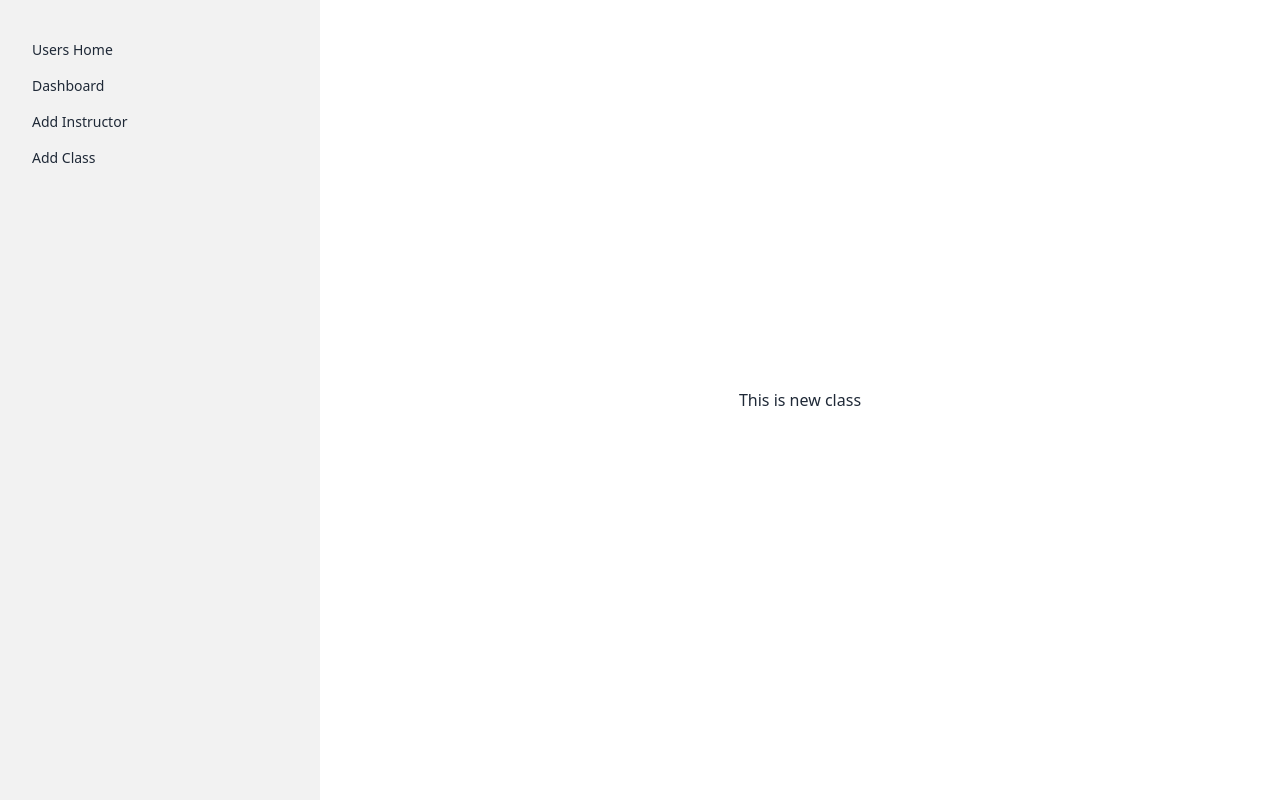
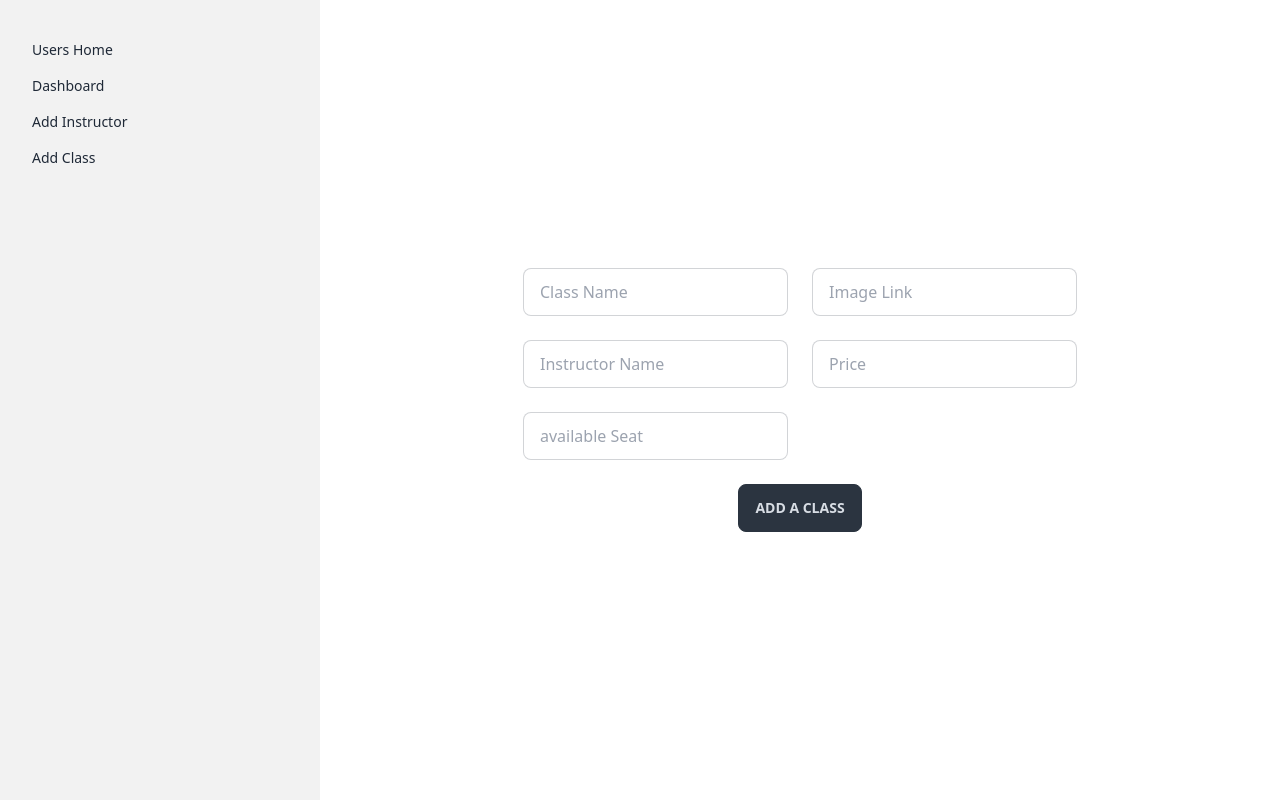
Before and after one commit to Syed-Anwarul-Haque-Piash/summer-camp-client, a React (Vite) app: page /dashboard/class in a window 1280 px wide. Built offline with nearby package versions, Linux system fonts and the light colour scheme; no server answers.

Commit message:
user-photo

```diff
--- a/src/pages/NewClass/NewClass.jsx
+++ b/src/pages/NewClass/NewClass.jsx
@@ -1,10 +1,68 @@
 import React from 'react';
+import { useForm } from 'react-hook-form';
 
 const NewClass = () => {
+    const { register, handleSubmit, formState: { errors } } = useForm();
+    const onSubmit = data => {
+        console.log(data)
+    }
     return (
-        <div>
-            This is new class
-        </div>
+        <div >
+        <form onSubmit={handleSubmit(onSubmit)}>
+            <div className="grid grid-cols-1 md:grid-cols-2 gap-6 ms-4 me-4">
+
+                <div className="form-control">
+
+                    <input
+                        className="input input-bordered"
+                        {...register("name")}
+                        placeholder="Class Name"
+
+                    />
+                </div>
+                <div className="form-control">
+
+                    <input
+                        className="input input-bordered"
+                        {...register("image")}
+                        placeholder="Image Link"
+                        type="url"
+
+                    />
+                </div>
+                <input
+                        className="input input-bordered"
+                        {...register("instructor")}
+                        placeholder="Instructor Name"
+
+                    />
+
+                <div className="form-control">
+
+                    <input
+                        className="input input-bordered"
+
+                        {...register("price")}
+                        placeholder="Price"
+                        type="number"
+                    />
+
+                </div>
+                <div className="form-control">
+                    <input
+                        className="input input-bordered"
+                        {...register("available")}
+                        placeholder="available Seat"
+                        type="number"
+                    />
+                </div>
+
+            </div>
+            <div className="form-control mt-6">
+                <input className="btn btn-neutral  mx-auto" value="Add a Class" type="submit" />
+            </div>
+        </form>
+    </div>
     );
 };
 
```
Also changed, not shown: src/pages/shared/NavBar.jsx (+4 -3 lines).
